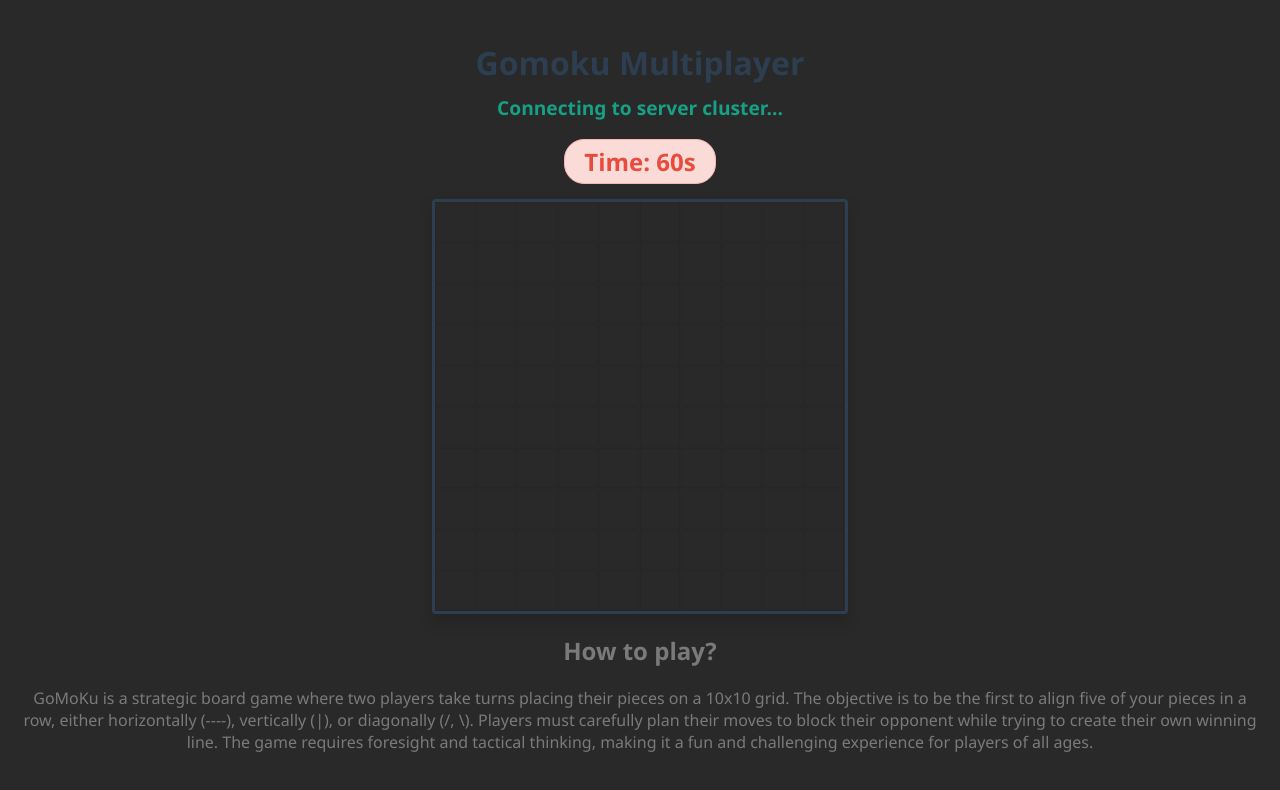
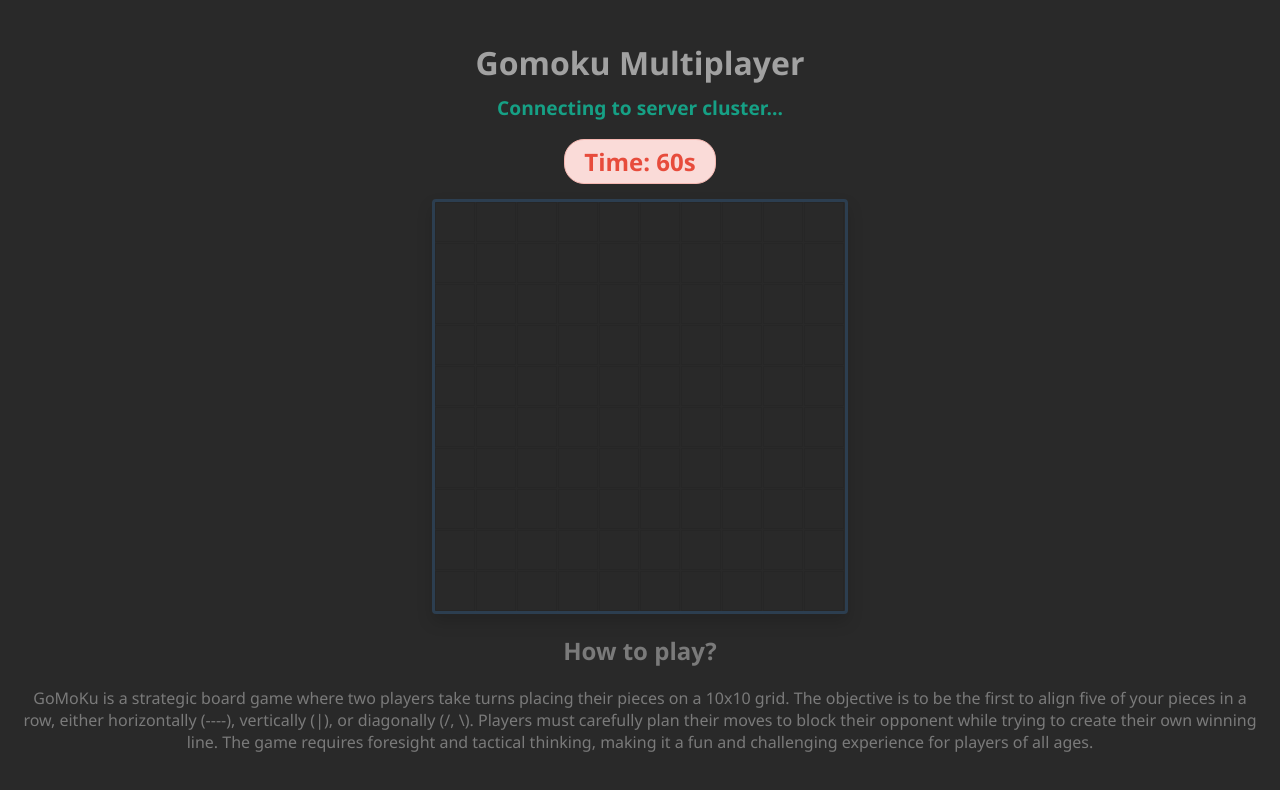
Before and after one commit to Voidlihan/gomoku, a website: page index.html in a window 1280 px wide. Drawn offline with nearby package versions, Linux system fonts and the light colour scheme; no server answers.

Commit message:
Decorations update 2

```diff
--- a/index.html
+++ b/index.html
@@ -14,7 +14,7 @@
             padding: 20px;
         }
         h1 {
-            color: #2c3e50;
+            color: #a1a1a1;
             margin-bottom: 5px;
         }
         #status {
```
